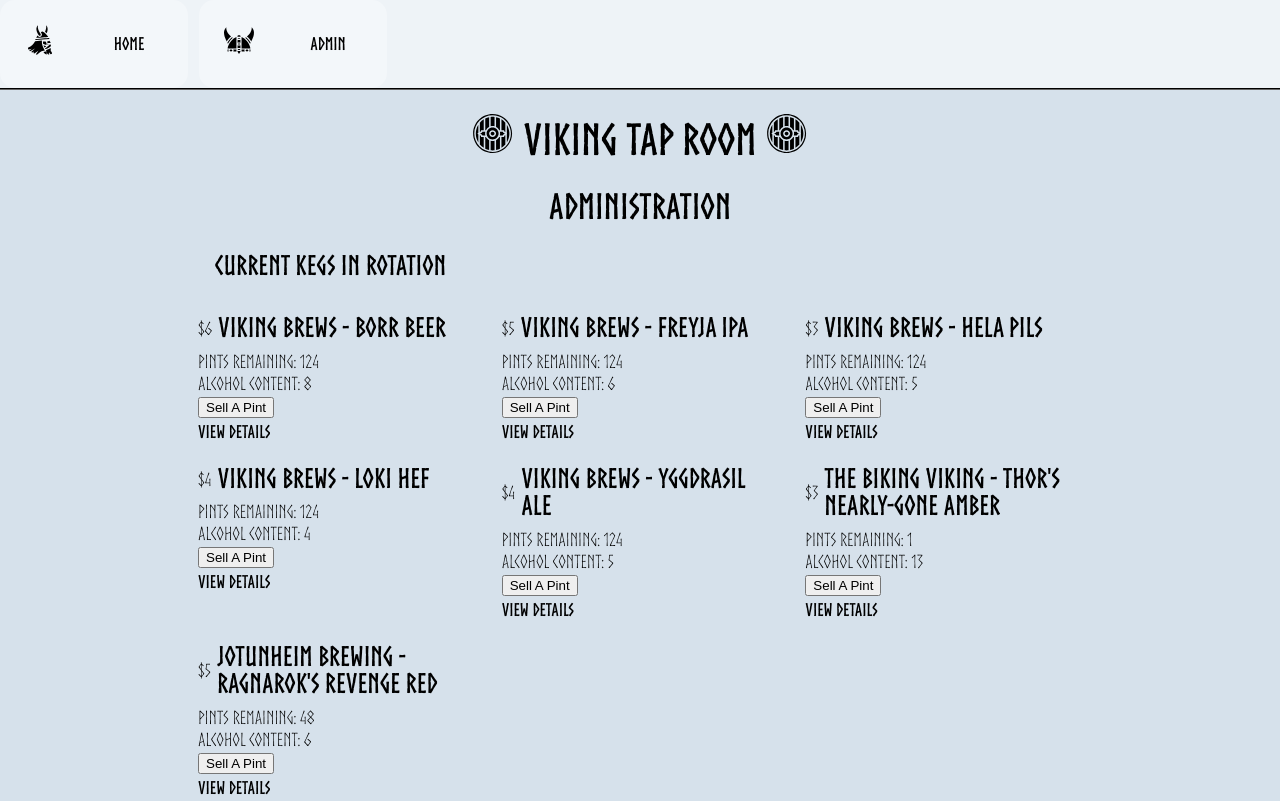
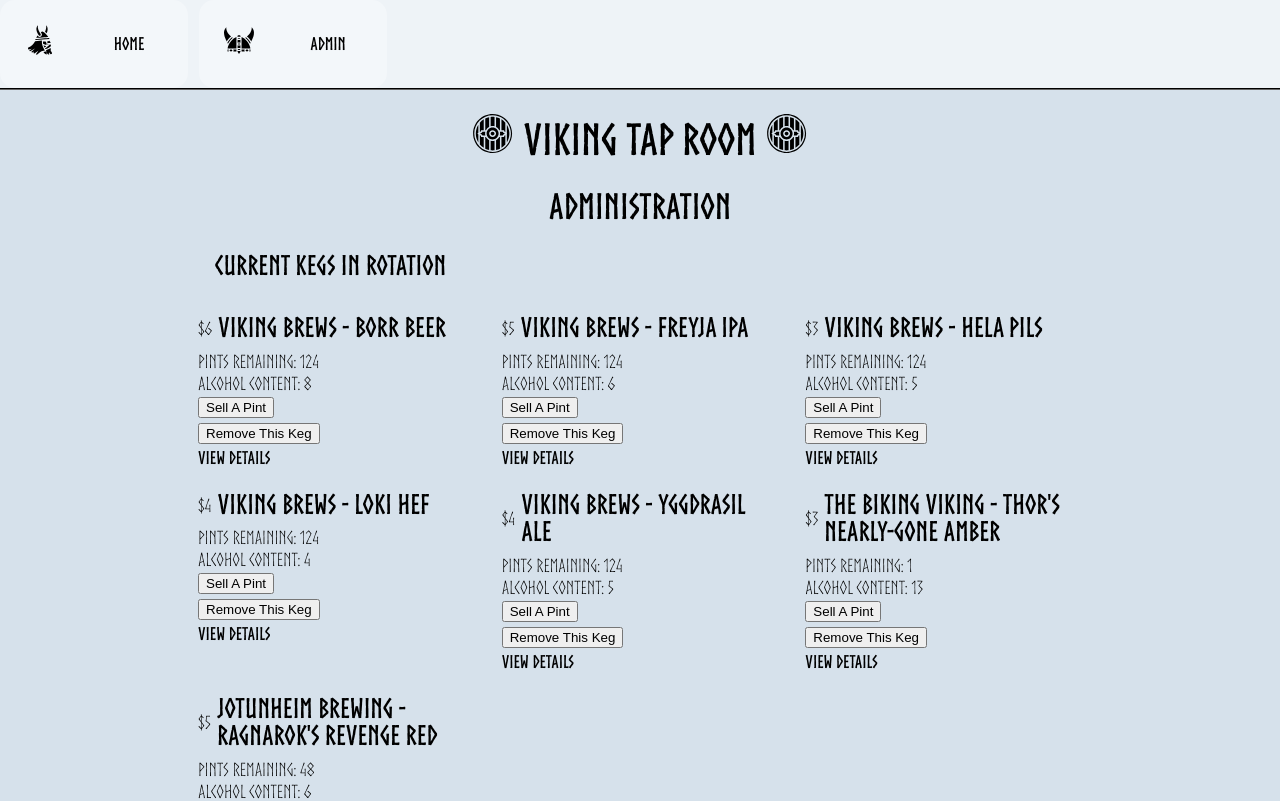
Before and after one commit to Usarneme/Viking_Tap_Room_Redux, a React (Create React App) app in the folder client/: page /kegs in a window 1280 px wide. Shown: the top 801 px of the page. Built offline with nearby package versions, Linux system fonts and the light colour scheme.

Commit message:
:tada: adds delete/remove keg function to invoke redux DELETE_KEG action, redirects to /kegs after action complete

```diff
--- a/client/src/App.js
+++ b/client/src/App.js
@@ -19,7 +19,7 @@ import Navbar from './components/Navbar'
 import {
   BrowserRouter as Router,
   Switch,
-  Route,
+  Route
 } from "react-router-dom"
 
 class App extends Component {
@@ -56,6 +56,15 @@ class App extends Component {
     dispatch(action)
   }
 
+  removeKeg = id => {
+    const { dispatch } = this.props
+    const action = {
+      type: DELETE,
+      id: id
+    }
+    dispatch(action)
+  }
+
   render() {
     return (
       <div>
@@ -63,10 +72,15 @@ class App extends Component {
           <Navbar />
           <Switch>
             <Route path="/kegs/:id">
-              <Keg kegs={this.props.kegs} sellPint={id => this.sellPint(id)} />
+              <Keg kegs={this.props.kegs}
+                sellPint={id => this.sellPint(id)}
+                removeKeg={id => this.removeKeg(id)} />
             </Route>
             <Route path="/kegs">
-              <Kegs kegs={this.props.kegs} createNewKeg={this.createNewKeg} sellPint={id => this.sellPint(id)} />
+              <Kegs kegs={this.props.kegs}
+                createNewKeg={this.createNewKeg}
+                sellPint={id => this.sellPint(id)}
+                removeKeg={id => this.removeKeg(id)} />
             </Route>
             <Route path="/">
               <Home kegs={this.props.kegs} />
--- a/client/src/components/KegsList.js
+++ b/client/src/components/KegsList.js
@@ -22,6 +22,7 @@ function KegsList(props) {
           price={keg.price}
           pintsRemaining={keg.pintsRemaining}
           sellPint={props.page !== 'home' ? props.sellPint : null}
+          removeKeg={props.page !== 'home' ? props.removeKeg : null}
         />)}
       </div>
     </React.Fragment>
@@ -32,7 +33,8 @@ KegsList.propTypes = {
   createNewKeg: PropTypes.func,
   kegs: PropTypes.array.isRequired,
   page: PropTypes.string.isRequired,
-  sellPint: PropTypes.func
+  sellPint: PropTypes.func,
+  removeKeg: PropTypes.func
 }
 
 export default KegsList
--- a/client/src/components/SingleKeg.js
+++ b/client/src/components/SingleKeg.js
@@ -1,11 +1,14 @@
 import React from 'react'
 import PropTypes from 'prop-types'
-import { Link } from 'react-router-dom'
+import { Link, useParams } from 'react-router-dom'
 
 function SingleKeg(props) {
   const kegStyles = {
     padding: '2px 4px'
   }
+
+  const { id } = useParams()
+  console.log('SINGLE KEG ROUTE: ', id)
 
   return (
     <div id={props.id} style={kegStyles}>
@@ -26,11 +29,23 @@ function SingleKeg(props) {
             null}
       </div>
       <div style={kegStyles}>
-        <Link to={{
-          pathname: `/kegs/${props.id}`,
-          props: {props}
-        }}>View Details</Link>
+        {props.removeKeg !== null
+          ?
+            <button
+              onClick={() => props.removeKeg(props.id)}
+            >Remove This Keg</button>
+          :
+            null}
       </div>
+      { id ?
+        null :
+        <div style={kegStyles}>
+          <Link to={{
+            pathname: `/kegs/${props.id}`,
+            props: {props}
+          }}>View Details</Link>
+        </div>
+      }
     </div>
   )
 }
@@ -41,7 +56,8 @@ SingleKeg.propTypes = {
   name: PropTypes.string.isRequired,
   price: PropTypes.number.isRequired,
   pintsRemaining: PropTypes.number.isRequired,
-  sellPint: PropTypes.func
+  sellPint: PropTypes.func,
+  removeKeg: PropTypes.func
 }
 
 export default SingleKeg
--- a/client/src/pages/Keg.js
+++ b/client/src/pages/Keg.js
@@ -1,15 +1,21 @@
 import React from 'react'
-import { useParams } from 'react-router-dom'
+import { useParams, useHistory } from 'react-router-dom'
 import PropTypes from 'prop-types'
 import Header from './../components/Header'
 import SingleKeg from './../components/SingleKeg'
 
 function KegPage(props) {
   const { id } = useParams()
+  let history = useHistory()
+
+  const removeKeg = () => {
+    props.removeKeg(id)
+    return history.push('/kegs')
+  }
+
   const thisKeg = props.kegs.filter(k => k.id === id)[0]
   console.log("keg page found keg", thisKeg)
   const { name, brand, price, alcoholContent, pintsRemaining } = thisKeg
-
   return (
     <div className='container tall'>
       <Header title={`Viewing Keg: ${name}`} />
@@ -21,6 +27,7 @@ function KegPage(props) {
         pintsRemaining={pintsRemaining}
         price={price}
         sellPint={props.sellPint}
+        removeKeg={removeKeg}
       />
     </div>
   )
@@ -28,7 +35,8 @@ function KegPage(props) {
 
 KegPage.propTypes = {
   kegs: PropTypes.array.isRequired,
-  sellPint: PropTypes.func.isRequired
+  sellPint: PropTypes.func.isRequired,
+  removeKeg: PropTypes.func.isRequired
 }
 
 export default KegPage
--- a/client/src/pages/Kegs.js
+++ b/client/src/pages/Kegs.js
@@ -8,8 +8,14 @@ function Kegs(props) {
   return (
     <div className='container tall'>
       <Header title='Administration' />
-      <KegsList kegs={props.kegs} page={'kegs'} sellPint={props.sellPint} />
-      <AddNewKeg createNewKeg={(name, price, brand, alcoholContent) => props.createNewKeg(name, price, brand, alcoholContent)} />
+      <KegsList
+        kegs={props.kegs}
+        page={'kegs'}
+        sellPint={props.sellPint}
+        removeKeg={props.removeKeg} />
+      <AddNewKeg
+        createNewKeg={(name, price, brand, alcoholContent) => props.createNewKeg(name, price, brand, alcoholContent)}
+      />
     </div>
   )
 }
@@ -17,7 +23,8 @@ function Kegs(props) {
 Kegs.propTypes = {
   createNewKeg: PropTypes.func,
   kegs: PropTypes.array.isRequired,
-  sellPint: PropTypes.func.isRequired
+  sellPint: PropTypes.func.isRequired,
+  removeKeg: PropTypes.func.isRequired
 }
 
 export default Kegs
```
